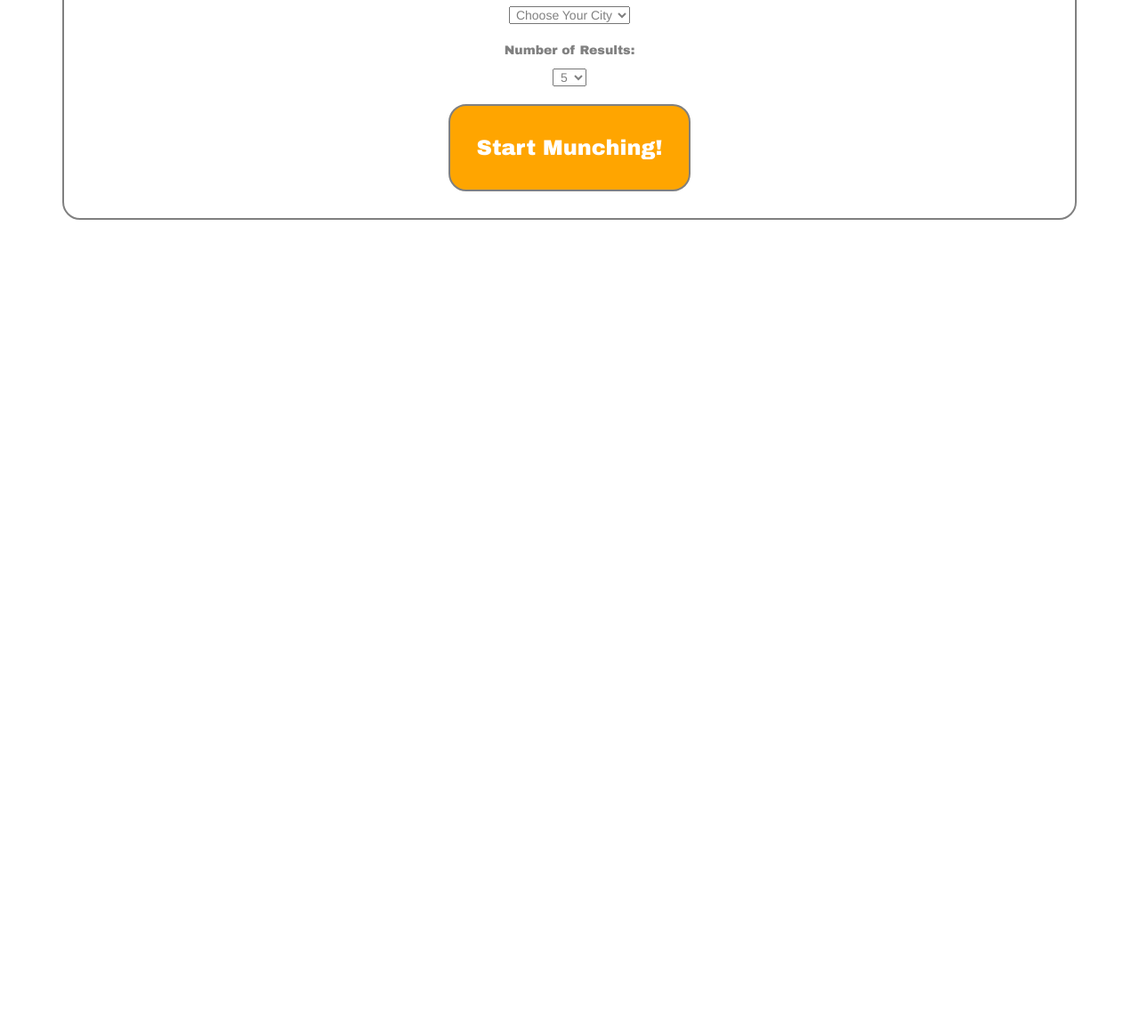
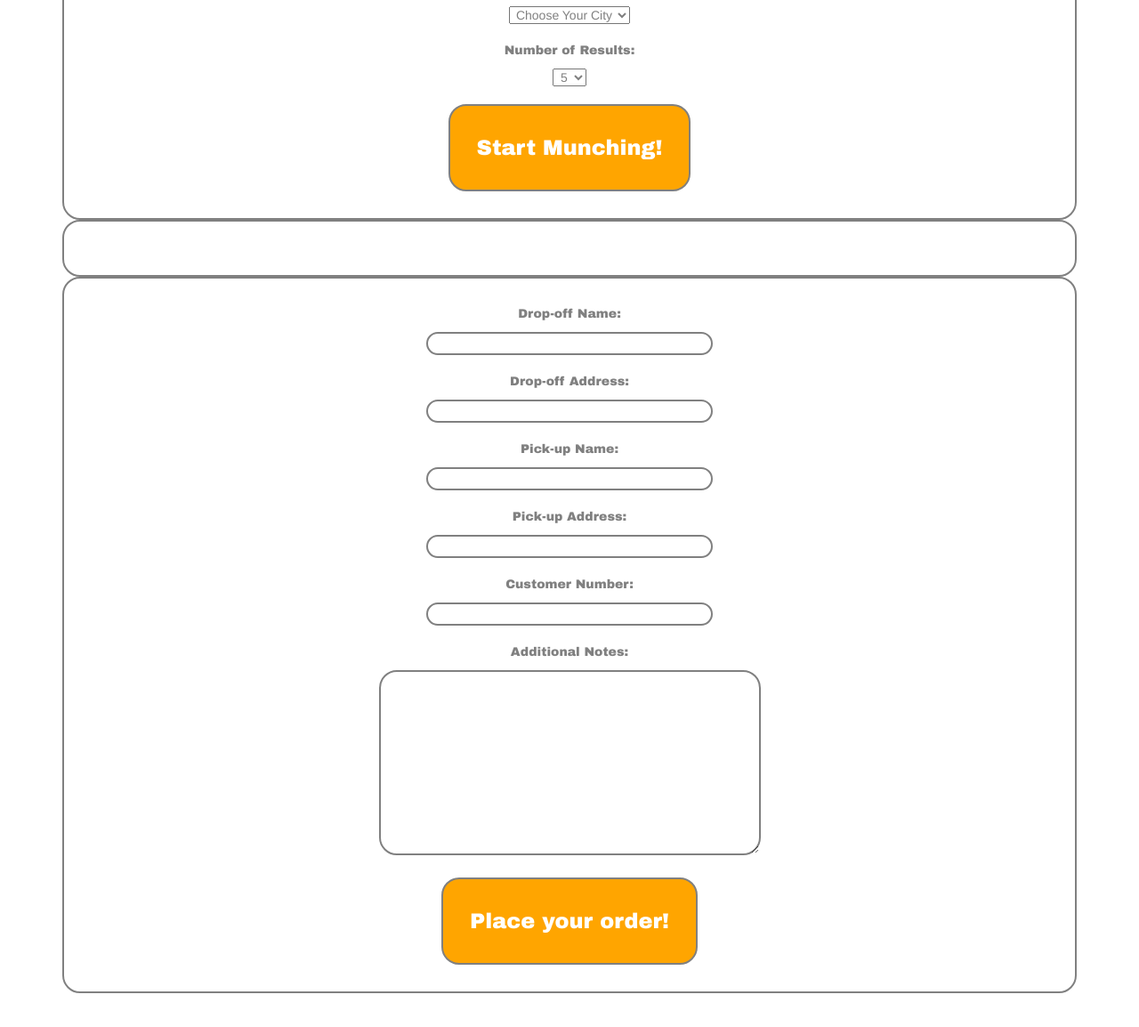
Before and after one commit to d-nop/Food-Mood, a plain HTML site: page index.html in a window 1280 px wide. Shown: the part 506-1660 px from the top of the page at 89% size. Before the commit the page ends 800 px from the top, so only its background shows below. Drawn offline with nearby package versions, Linux system fonts and the light colour scheme.

Commit message:
Made all inputs alike and modified result page text gray as heading and black as text

```diff
--- a/assets/css/style.css
+++ b/assets/css/style.css
@@ -136,17 +136,19 @@
 	color: gray;
 }
 .results{
-	display: none;
+
 }
 
+
 #dumpResults {
-	color:orange;
-	border-style: solid;
-	border-color: gray;
-	border-radius: 15px;
+	color:gray;
 	background-color: white;
 	padding: 30px 30px 30px 30px;
 	text-align: left;
+	border-style: solid;
+	border-color: gray;
+	border-width: 2px;
+	border-radius: 20px;
 
 	}
 .btn_a {
@@ -189,7 +191,7 @@
 
 .result p {
 
-	color: orange;
+	color: black;
 	text-align: left;
 
 }
@@ -233,13 +235,13 @@ hr {
 }
 
 .deliveryForm {
-
-	border-style: solid;
-	border-color: gray;
-	border-radius: 15px;
 	background-color: white;
 	padding: 30px 30px 30px 30px;
 	text-align: center;
+	border-style: solid;
+	border-color: gray;
+	border-width: 2px;
+	border-radius: 20px;
 }
 
 #dropOffName {
@@ -249,10 +251,29 @@ hr {
 	font-family: 'Archivo Black', sans-serif;
 }
 
+#enterDropOffName {
+
+	width: 30%;
+	border-style: solid;
+	border-color: gray;
+	border-width: 2px;
+	border-radius: 20px;
+
+}
+
 #dropOffAddress {
 		text-align: center;
 	color: gray;
 	font-family: 'Archivo Black', sans-serif;
+}
+
+#enterDropOffAddress {
+	width: 30%;
+	border-style: solid;
+	border-color: gray;
+	border-width: 2px;
+	border-radius: 20px;
+
 }
 
 #pickUpName {
@@ -262,11 +283,28 @@ hr {
 	font-family: 'Archivo Black', sans-serif;
 }
 
+#enterPickUpName {
+		width: 30%;
+	border-style: solid;
+	border-color: gray;
+	border-width: 2px;
+	border-radius: 20px;
+
+}
+
 #pickUpAddress {
 
 	text-align: center;
 	color: gray;
 	font-family: 'Archivo Black', sans-serif;
+}
+
+#enterPickUpAddress {
+	width: 30%;
+	border-style: solid;
+	border-color: gray;
+	border-width: 2px;
+	border-radius: 20px;
 }
 
 #custNumber {
@@ -276,11 +314,25 @@ hr {
 	font-family: 'Archivo Black', sans-serif;
 }
 
+#enterCustNumber {
+	width: 30%;
+	border-style: solid;
+	border-color: gray;
+	border-width: 2px;
+	border-radius: 20px;
+}
+
 #dropOffNotes {
 
 	text-align: center;
 	color: gray;
 	font-family: 'Archivo Black', sans-serif;
+}
+#enterDropOffNotes{
+	border-style: solid;
+	border-color: gray;
+	border-width: 2px;
+	border-radius: 20px;
 }
 
 #placeDelivery {
@@ -292,13 +344,14 @@ hr {
 	border-radius: 10px;
 	padding: 30px 30px 30px 30px;
 	font-size: 24px;
+	border-style: solid;
+	border-color: gray;
+	border-width: 2px;
+	border-radius: 20px;
 
 }
 
-.delivery {
 
-	display: none;
-}
 
 #displayStatus {
 	color:orange;
```
